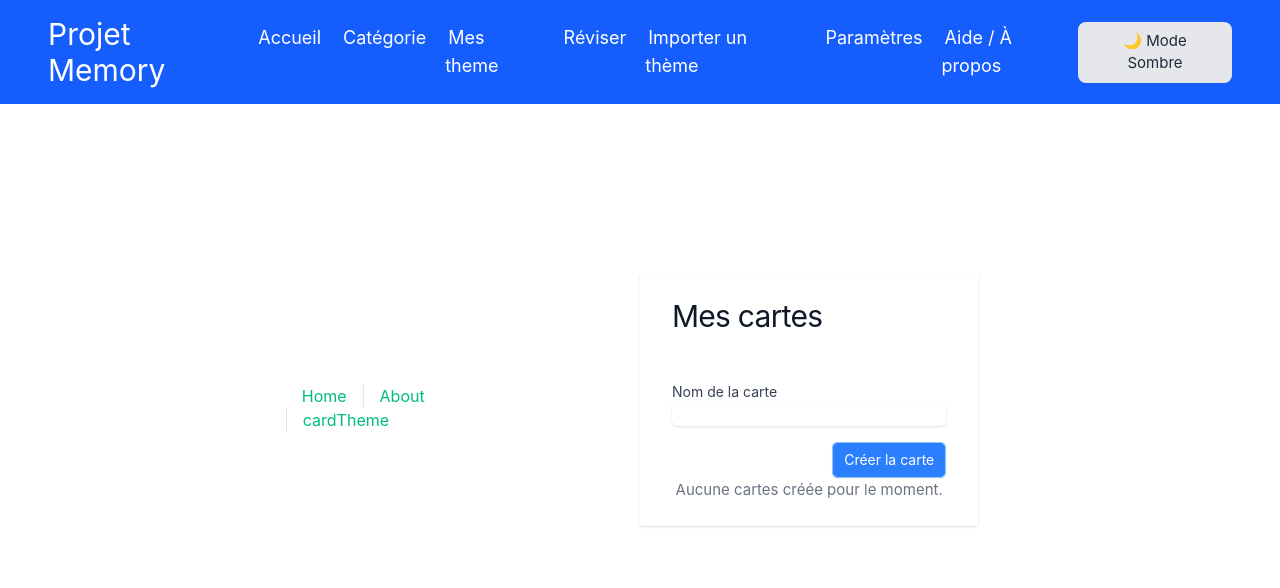
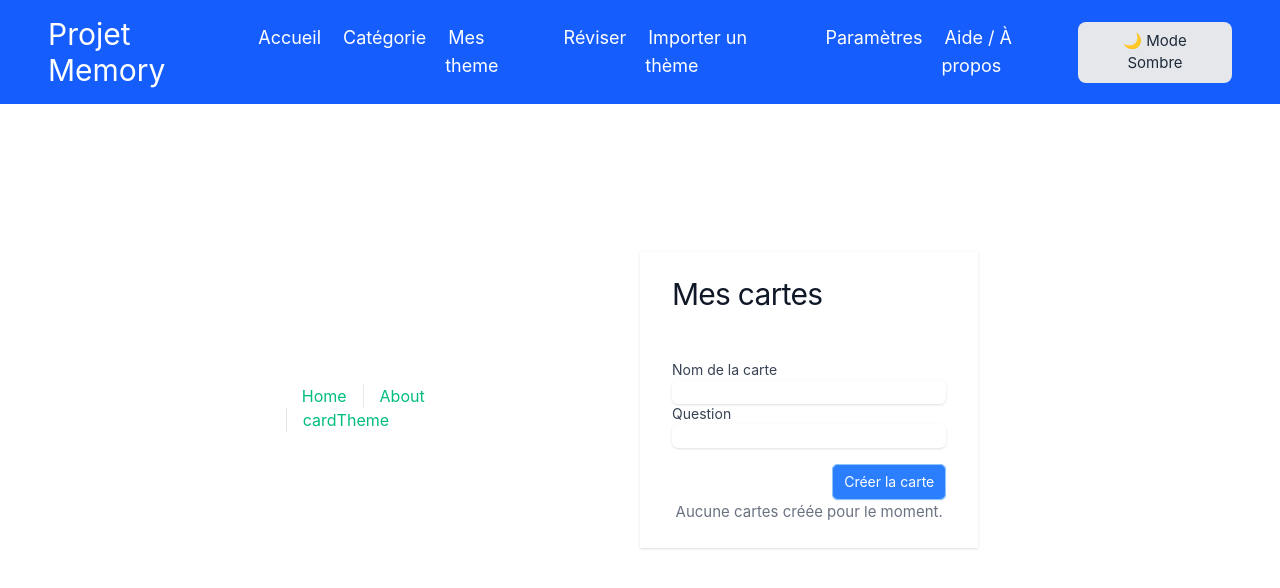
Before and after one commit to jlaron230/Projet-memory, a Vue app: page /CardTheme in a window 1280 px wide. Shown: the top 588 px of the page. Built offline with nearby package versions, Linux system fonts and the light colour scheme.

Commit message:
add/element

```diff
--- a/public/cards.js
+++ b/public/cards.js
@@ -1,8 +1,8 @@
 
 export const CACHE_CARDS = 'cards-v1';
 
-export const createCard = async (name, options) => {
-  const cardData = JSON.stringify({ name, options });
+export const createCard = async (name, options, value) => {
+  const cardData = JSON.stringify({ name, options, value });
   const request = new Request(`/cards/${name}`);
   const response = new Response(cardData, { status: 200, statusText: 'success' });
 
@@ -11,16 +11,17 @@ export const createCard = async (name, options) => {
   console.log(`Carte ${name} mise en cache`);
 };
 
-export const updateCard = async (originalName, newName, options) => {
-  const cardData = JSON.stringify({ name: newName, options });
+export const updateCard = async (originalName, newName, options, newQuestion, originalQuestion) => {
+  const cardData = JSON.stringify({ name: newName, options, newQuestion, originalQuestion });
   const oldRequest = new Request(`/cards/${originalName}`);
   const newRequest = new Request(`/cards/${newName}`);
+  const oldRequestQuestion = new Request(`/cards/${originalQuestion}`);
   const response = new Response(cardData, { status: 200, statusText: 'success' });
 
   const cache = await caches.open(CACHE_CARDS);
-  await cache.delete(oldRequest);
+  await cache.delete(oldRequest, oldRequestQuestion);
   await cache.put(newRequest, response);
-  console.log(`Carte ${newName} mise à jour dans le cache`);
+  console.log(`Carte ${newName} et ${newQuestion} mise à jour dans le cache`);
 };
 
 export const deleteCard = async (CardName) => {
--- a/public/service-worker.js
+++ b/public/service-worker.js
@@ -34,8 +34,8 @@ self.addEventListener('message', (event) => {
   }
 
   if (event.data && event.data.type === 'CREATE_CARD') {
-    const { name, options } = event.data.data;
-    createCard(name, options);
+    const { name, options, value } = event.data.data;
+    createCard(name, options, value);
   }
 
   if (event.data && event.data.type === 'UPDATE_CARD') {
--- a/src/components/cardTheme/cardTheme.vue
+++ b/src/components/cardTheme/cardTheme.vue
@@ -4,6 +4,7 @@ import buttondelete from '@/components/button/button-delete.vue'
 import { PencilIcon } from '@heroicons/vue/20/solid'
 
 const CardName = ref<string>('')  // Pour la création de la carte
+const CardQuestion = ref<string>('')  // Pour la création de la question
 const cards = ref<any[]>([]) // Liste des cartes
 const isEditable = ref(false)  // Si un formulaire est en mode édition
 const editingCard = ref<any | null>(null)  // carte en édition
@@ -13,18 +14,20 @@ const toggleEdit = (cards: any) => {
   // Garde une référence à la carte à éditer
   editingCard.value = cards
   CardName.value = cards.name// Affiche les options sous forme de texte
+  CardQuestion.value = cards.value// Affiche les options sous forme de texte
   isEditable.value = true
 }
 
 // Fonction pour créer une nouvelle carte
 const CreateCards = () => {
-  if (!CardName.value.trim()) {
-    alert('Le nom de la carte est requis')
+  if (!CardName.value.trim() && !CardQuestion.value.trim()) {
+    alert('Le nom de la carte et la question est requis')
     return
   }
 
   const cardData = {
     name: CardName.value,
+    value: CardQuestion.value,
   }
 
   // Envoi de la carte au Service Worker
@@ -43,6 +46,7 @@ const CreateCards = () => {
 
   // Réinitialisation des champs du formulaire
   CardName.value = ''
+  CardQuestion.value = ''
 }
 
 // Fonction pour récupérer les cartes depuis le cache
@@ -79,8 +83,8 @@ const getCardsFromCache = async () => {
 
 // Fonction pour mettre à jour une carte
 const PutCards = () => {
-  if (!CardName.value.trim()) {
-    alert('Le nom de la carte est requis')
+  if (!CardName.value.trim() && !CardQuestion.value.trim()) {
+    alert('Le nom de la carte et la question est requis')
     return
   }
 
@@ -89,6 +93,7 @@ const PutCards = () => {
   if (cardIndex !== -1) {
     cards.value[cardIndex] = {
       name: CardName.value,
+      value: CardQuestion.value,
     }
   }
 
@@ -98,7 +103,9 @@ const PutCards = () => {
       type: 'UPDATE_CARD',
       data: {
         originalName: editingCard.value.name,  // Nom original à mettre à jour
-        newName: CardName.value  // Nouveau nom// Options mises à jour
+        newName: CardName.value, // Nouveau nom// Options mises à jour
+        originalQuestion: editingCard.value.name,
+        newQuestion: CardQuestion.value,
       }
     })
   }
@@ -107,6 +114,7 @@ const PutCards = () => {
   isEditable.value = false
   editingCard.value = null
   CardName.value = ''
+  CardQuestion.value = ''
 }
 
 // Fonction pour annuler l'édition
@@ -114,6 +122,7 @@ const cancelEdit = () => {
   isEditable.value = false
   editingCard.value = null
   CardName.value = ''
+  CardQuestion.value = ''
 }
 
 // Fonction pour supprimer une carte
@@ -177,6 +186,14 @@ onMounted(() => {
             required
             class="mt-1 block w-full rounded-md border-gray-300 shadow-sm focus:border-indigo-500 focus:ring focus:ring-indigo-200 focus:ring-opacity-50"
           />
+          <label for="cardQuestion" class="block text-sm font-medium text-gray-700">Question</label>
+          <input
+            id="cardQuestion"
+            v-model="CardQuestion"
+            type="text"
+            required
+            class="mt-1 block w-full rounded-md border-gray-300 shadow-sm focus:border-indigo-500 focus:ring focus:ring-indigo-200 focus:ring-opacity-50"
+          />
         </div>
 
         <div class="flex justify-end">
@@ -193,13 +210,19 @@ onMounted(() => {
           <div class="flex items-center gap-4">
             <!-- Afficher le nom de la carte si on n'est pas en mode édition -->
             <h2 v-if="!isEditable || editingCard?.name !== card.name" class="text-xl font-semibold text-gray-900">
-              {{ card.name }}
+              {{ card.name }} {{card.value}}
             </h2>
 
             <!-- Formulaire d'édition de cartes -->
             <form v-if="isEditable && editingCard?.name === card.name" @submit.prevent="PutCards" class="mt-5 flex flex-col gap-4">
               <input
                 v-model="CardName"
+                type="text"
+                required
+                class="mt-1 block w-full rounded-md border-gray-300 shadow-sm focus:border-indigo-500 focus:ring focus:ring-indigo-200 focus:ring-opacity-50"
+              />
+              <input
+                v-model="CardQuestion"
                 type="text"
                 required
                 class="mt-1 block w-full rounded-md border-gray-300 shadow-sm focus:border-indigo-500 focus:ring focus:ring-indigo-200 focus:ring-opacity-50"
```
